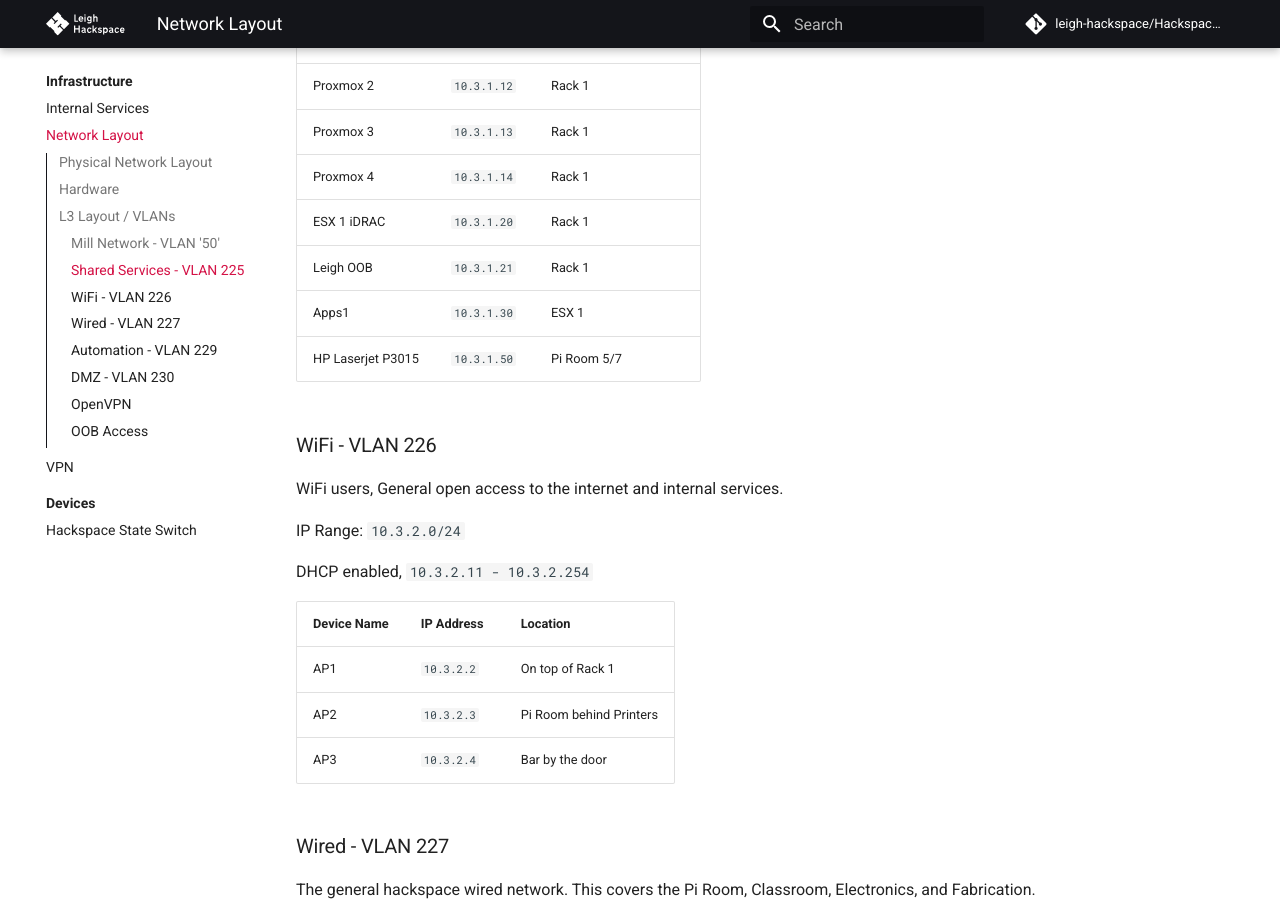
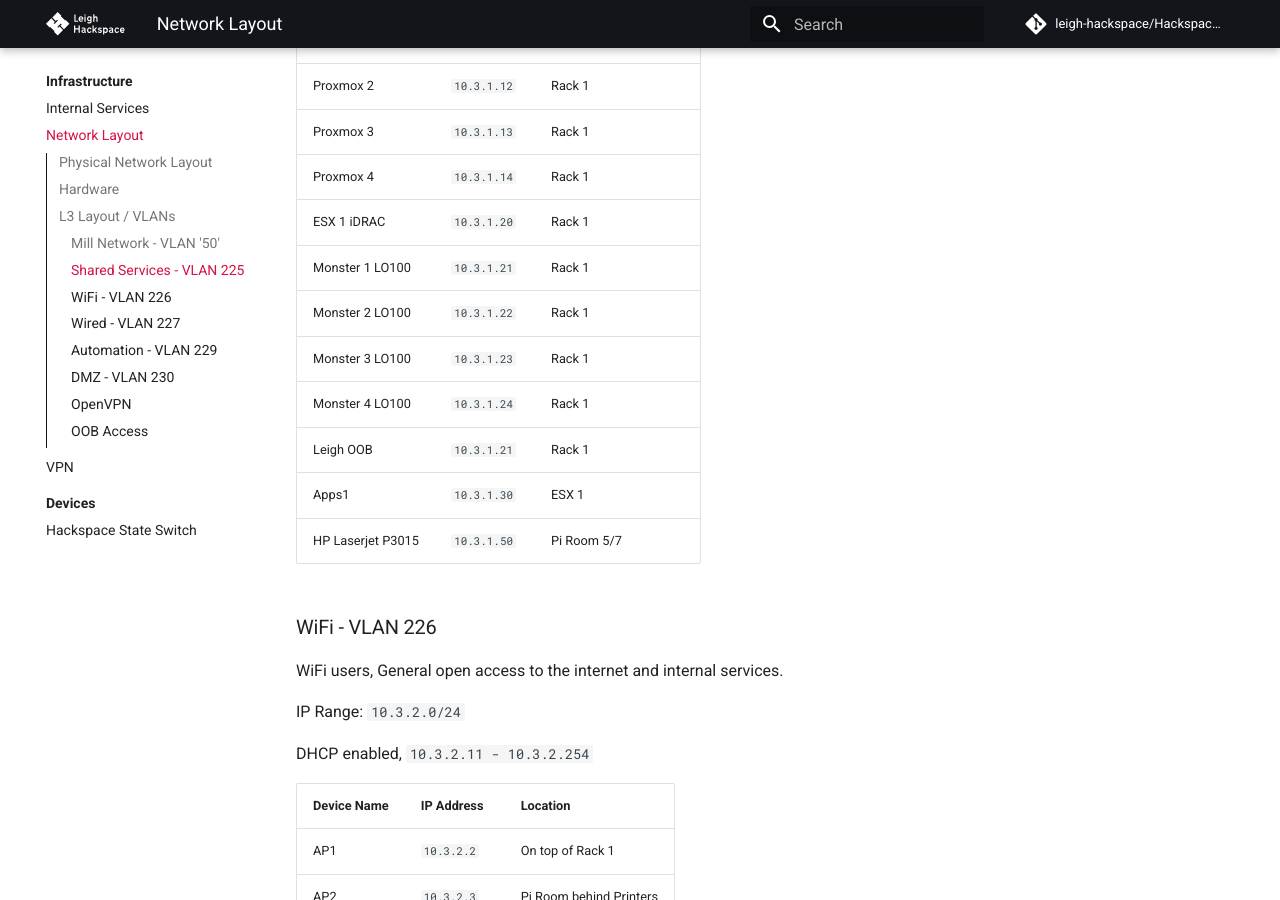
Before and after one commit to leigh-hackspace/HackspaceWiki, an MkDocs documentation site: the page built from docs/infrastructure/network_layout.md, in a window 1280 px wide and 900 px high, scrolled down 2831 px. Built offline with MkDocs 1.6.1 and Material for MkDocs 9.7.7, drawn with Linux system fonts in a browser that asks for light colours; comment, search, counter and statistics services are not loaded; the version menu is left out.

Commit message:
Add LO100 devices

```diff
--- a/docs/infrastructure/network_layout.md
+++ b/docs/infrastructure/network_layout.md
@@ -121,6 +121,10 @@ This subnet doesn't have DHCP enabled, we use static assignment. Here is the cur
 | Proxmox 3         | `10.3.1.13` | Rack 1                 |
 | Proxmox 4         | `10.3.1.14` | Rack 1                 |
 | ESX 1 iDRAC       | `10.3.1.20` | Rack 1                 |
+| Monster 1 LO100   | `10.3.1.21` | Rack 1                 |
+| Monster 2 LO100   | `10.3.1.22` | Rack 1                 |
+| Monster 3 LO100   | `10.3.1.23` | Rack 1                 |
+| Monster 4 LO100   | `10.3.1.24` | Rack 1                 |
 | Leigh OOB         | `10.3.1.21` | Rack 1                 |
 | Apps1             | `10.3.1.30` | ESX 1                  |
 | HP Laserjet P3015 | `10.3.1.50` | Pi Room 5/7            |
```
